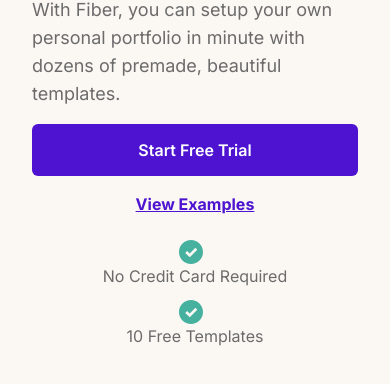
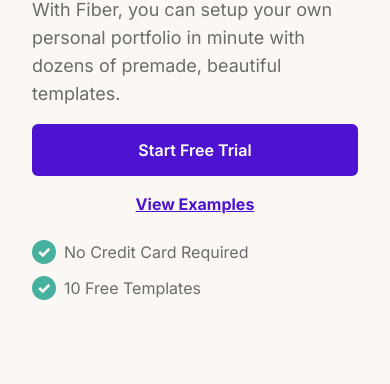
Before and after one commit to Raja-Junaid/Fiber_Landing_Page, a website: page index.html in a window 390 px wide. Shown: the part 548-932 px from the top of the page. Drawn offline with nearby package versions, Linux system fonts and the light colour scheme.

Commit message:
Reparing Mobile Hero section

```diff
--- a/index.html
+++ b/index.html
@@ -22,7 +22,7 @@
     />
   </head>
   <body class="">
-    <div class="w-screen h-[137vh] bg-offWhite md:w-screen md:h-screen">
+    <div class="w-screen h-[134vh] bg-offWhite md:w-screen md:h-screen">
       <!--============================== NAVBAR ==============================-->
       <nav
         class="relative container mx-auto px-8 py-0 pt-10 md:py-10 md:px-0 lg:px-14 lg:py-10"
@@ -104,14 +104,12 @@
                 >View Examples</p
               >
             </div>
-            <div class="md:flex">
-              <div
-                class="flex flex-col md:mr-4 items-center mb-3 md:mb-0 md:flex-row"
-              >
+            <div class="flex flex-col md:flex-row">
+              <div class="flex flex-row md:mr-4 items-center mb-3 md:mb-0">
                 <img class="mr-2" src="Assets/Checkmark.svg" alt="" />
                 <p class="text-dimGray font-normal">No Credit Card Required</p>
               </div>
-              <div class="flex flex-col items-center md:flex-row">
+              <div class="flex flex-row items-center">
                 <img class="mr-2" src="Assets/Checkmark.svg" alt="" />
                 <p class="text-dimGray font-normal">10 Free Templates</p>
               </div>
```
Also changed, not shown: css/main.css.
